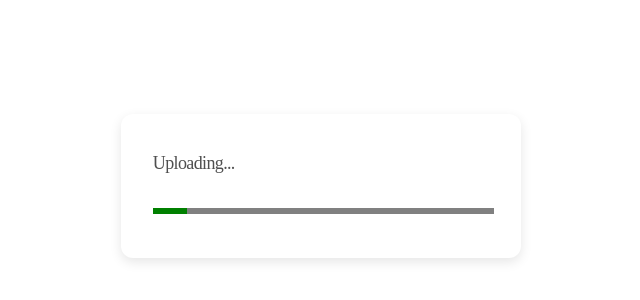
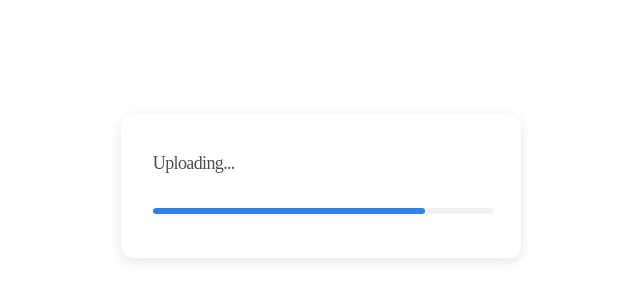
Before and after one commit to Wesoamo500/image-uploader, a plain HTML site: page index.html in a window 1280 px wide. Shown: the part 214-514 px from the top of the page, without its empty margins (319-959 px from the left). Drawn offline with Linux system fonts and the light colour scheme.

Commit message:
another changes commited

```diff
--- a/index.css
+++ b/index.css
@@ -147,12 +147,20 @@ p{
 	letter-spacing: -0.035em;
 	color: #4F4F4F;
 }
-progress{
-	position: absolute;
+progress[value]{
+	-webkit-appearance: none;
+   	appearance: none;
 	width:340.71px;
 	height:6px;
+	position: absolute;
 	left:32px;
 	top: 93.74px;
+}
+progress[value]::-webkit-progress-bar {
 	background: #F2F2F2;
 	border-radius: 8px;
 }
+progress[value]::-webkit-progress-value {
+ 	background: #2F80ED;
+	border-radius: 8px;
+}
--- a/index.html
+++ b/index.html
@@ -20,7 +20,7 @@
 	</div>
 	<div class="progress">
 		<label for="progress_bar">Uploading...</label><br>
-		<progress id="progress_bar" max="100" value="10"></progress>
+		<progress id="progress_bar" max="100" value="80"></progress>
 	</div>
 </body>
 </html>
```
